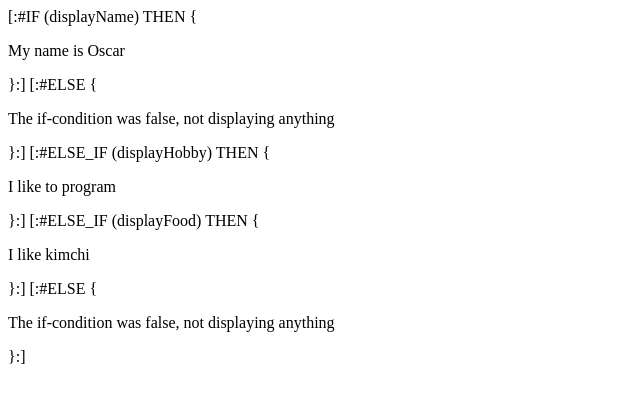
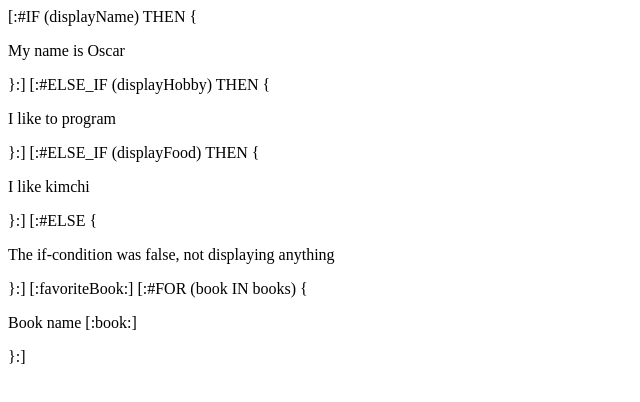
Before and after one commit to qvistdev09/conclude, a website: page sample-html/index.html in a window 1280 px wide. Shown: the whole page, without its empty margins (0-640 px from the left). Drawn offline with Linux system fonts and the light colour scheme.

Commit message:
template tests

```diff
--- a/sample-html/index.html
+++ b/sample-html/index.html
@@ -10,9 +10,6 @@
     [:#IF (displayName) THEN {
       <p>My name is Oscar</p>
     }:]
-    [:#ELSE {
-      <p>The if-condition was false, not displaying anything</p>
-    }:]
     [:#ELSE_IF (displayHobby) THEN {
       <p>I like to program</p>
     }:]
@@ -22,5 +19,9 @@
     [:#ELSE {
       <p>The if-condition was false, not displaying anything</p>
     }:]
+    [:favoriteBook:]
+    [:#FOR (book IN books) {
+      <p>Book name [:book:]</p>
+    }:]
   </body>
 </html>
```
